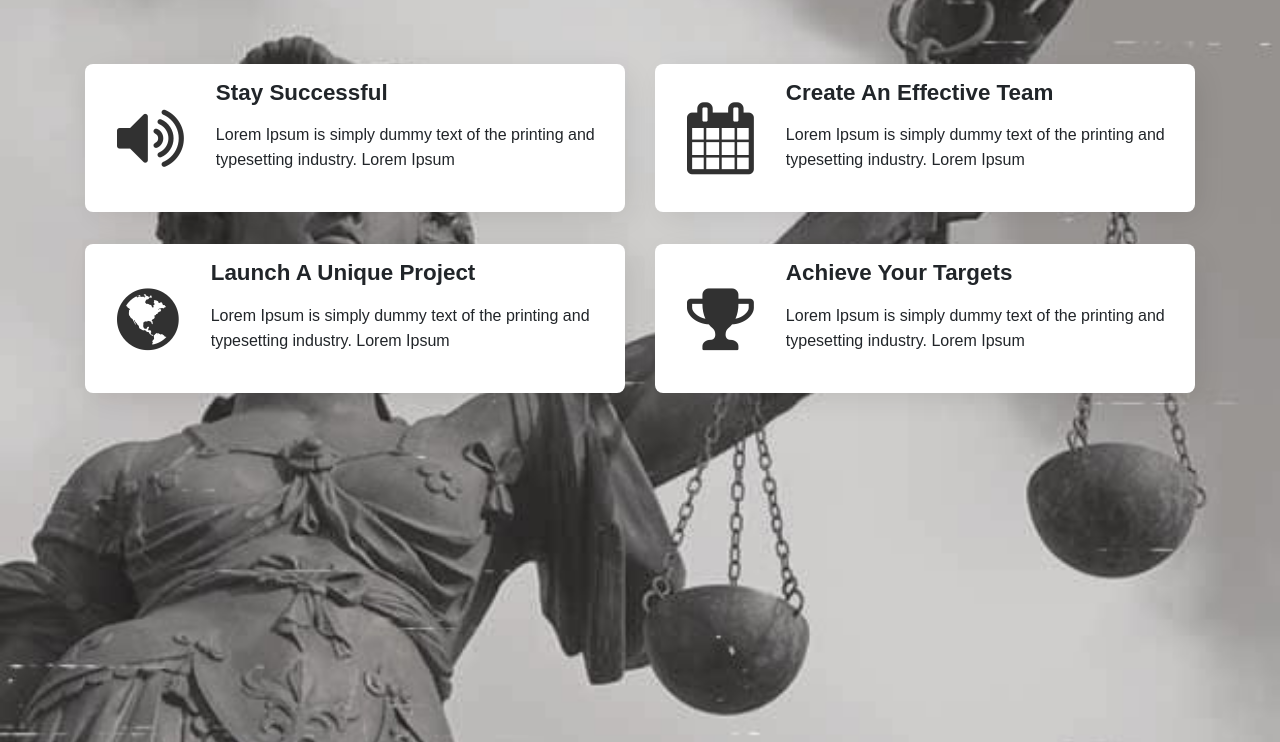
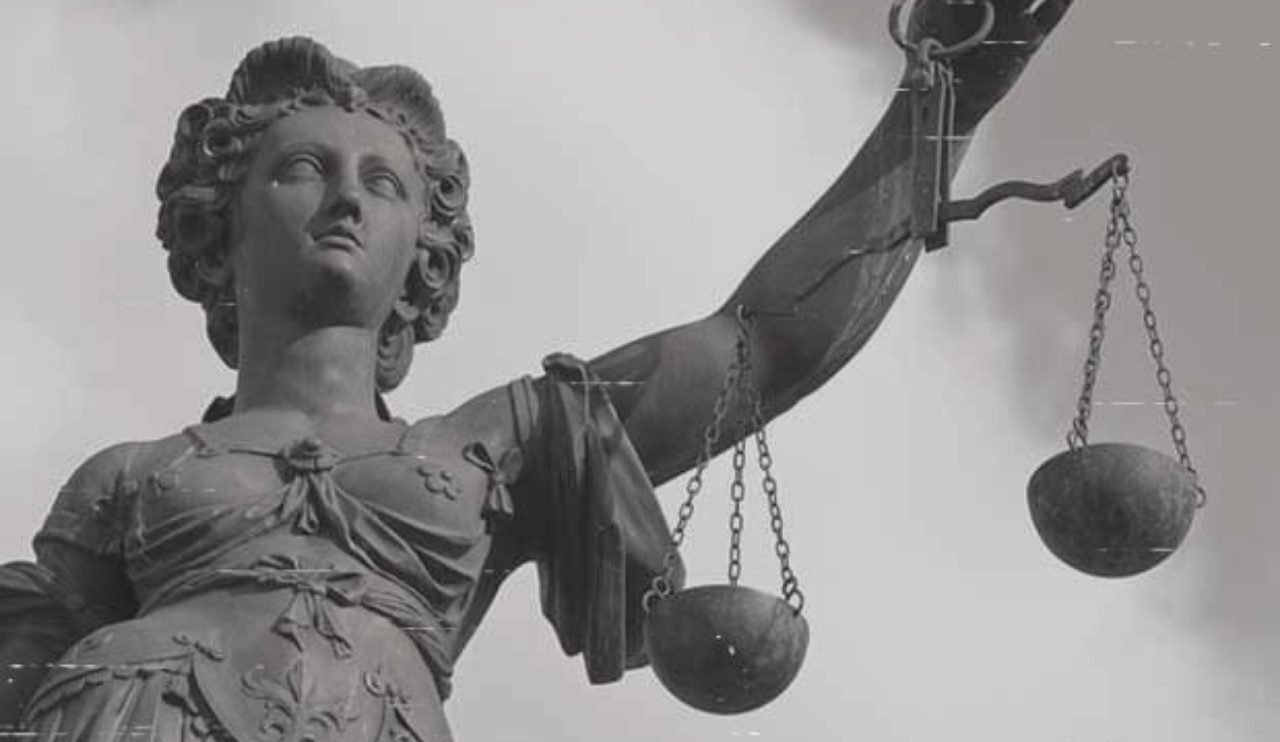
Before and after one commit to Astralroth/Proyect-Lex, a Django app: template core/templates/core/index.html in a window 1280 px wide. Shown: the part 58-800 px from the top of the page. Run offline with Django 3.2, Linux system fonts and the light colour scheme; the template is opened without the code that fills it, so the values that code supplies are empty; some libraries are stand-ins or nearby versions.

Commit message:
cambio de index

```diff
--- a/core/templates/core/base.html
+++ b/core/templates/core/base.html
@@ -51,7 +51,12 @@
                         {% if perms.core.add_contrato %}
                         <a class="dropdown-item" href="{% url 'contract' %}">Solicitar</a>
                         {% endif %}
+                        {% if perms.core.view_contrato %}
                         <a class="dropdown-item" href="{% url 'contract_view' %}">Consultar</a>
+                        {% endif %}
+                        {% if perms.core.change_contrato %}
+                        <a class="dropdown-item" href="{% url 'contract_view_staff' %}">Consultar todos</a>
+                        {% endif %}
 
                     </div>
                 </li>
@@ -82,17 +87,17 @@
                     </div>
                 </li>
                 {% endif %}
-                {% if perms.core.view_pagos %}
+                {% if perms.core.view_pago %}
                 <li class="nav-item dropdown">
                     <a class="nav-link dropdown-toggle text-light" href="#" id="navbarDropdown" role="button"
                         data-toggle="dropdown" aria-haspopup="true" aria-expanded="false">
                         Pagos
                     </a>
                     <div class="dropdown-menu" aria-labelledby="navbarDropdown">
-                        {% if perms.core.add_presupuesto %}
+                        {% if perms.core.add_pago %}
                         <a class="dropdown-item" href="{% url 'pago' %}">Agregar</a>
-
                         {% endif %}
+                        <a class="dropdown-item" href="{% url 'pago_view_staff' %}">Consultar todos</a>
 
                     </div>
                 </li>
--- a/core/templates/core/index.html
+++ b/core/templates/core/index.html
@@ -1,73 +1,3 @@
 {% extends 'core/base.html' %}
 {% block content %}
-<link href="//maxcdn.bootstrapcdn.com/bootstrap/4.1.1/css/bootstrap.min.css" rel="stylesheet" id="bootstrap-css">
-<script src="//maxcdn.bootstrapcdn.com/bootstrap/4.1.1/js/bootstrap.min.js"></script>
-<script src="//cdnjs.cloudflare.com/ajax/libs/jquery/3.2.1/jquery.min.js"></script>
-<!------ Include the above in your HEAD tag ---------->
-
-<link rel="stylesheet" href="https://maxcdn.bootstrapcdn.com/font-awesome/4.7.0/css/font-awesome.min.css"><link rel="stylesheet" href="https://maxcdn.bootstrapcdn.com/font-awesome/4.7.0/css/font-awesome.min.css">
-
-<section>
-<div class="container">
-
-
-		<div class="row mbr-justify-content-center">
-
-            <div class="col-lg-6 mbr-col-md-10">
-                <div class="wrap">
-                    <div class="ico-wrap">
-                        <span class="mbr-iconfont fa-volume-up fa"></span>
-                    </div>
-                    <div class="text-wrap vcenter">
-                        <h2 class="mbr-fonts-style mbr-bold mbr-section-title3 display-5">Stay <span>Successful</span></h2>
-                        <p class="mbr-fonts-style text1 mbr-text display-6">Lorem Ipsum is simply dummy text of the printing and typesetting industry. Lorem Ipsum</p>
-                    </div>
-                </div>
-            </div>
-            <div class="col-lg-6 mbr-col-md-10">
-                <div class="wrap">
-                    <div class="ico-wrap">
-                        <span class="mbr-iconfont fa-calendar fa"></span>
-                    </div>
-                    <div class="text-wrap vcenter">
-                        <h2 class="mbr-fonts-style mbr-bold mbr-section-title3 display-5">Create
-                            <span>An Effective Team</span>
-                        </h2>
-                        <p class="mbr-fonts-style text1 mbr-text display-6">Lorem Ipsum is simply dummy text of the printing and typesetting industry. Lorem Ipsum</p>
-                    </div>
-                </div>
-            </div>
-            <div class="col-lg-6 mbr-col-md-10">
-                <div class="wrap">
-                    <div class="ico-wrap">
-                        <span class="mbr-iconfont fa-globe fa"></span>
-                    </div>
-                    <div class="text-wrap vcenter">
-                        <h2 class="mbr-fonts-style mbr-bold mbr-section-title3 display-5">Launch
-                            <span>A Unique Project</span>
-                        </h2>
-                        <p class="mbr-fonts-style text1 mbr-text display-6">Lorem Ipsum is simply dummy text of the printing and typesetting industry. Lorem Ipsum</p>
-                    </div>
-                </div>
-            </div>
-            <div class="col-lg-6 mbr-col-md-10">
-                <div class="wrap">
-                    <div class="ico-wrap">
-                        <span class="mbr-iconfont fa-trophy fa"></span>
-                    </div>
-                    <div class="text-wrap vcenter">
-                        <h2 class="mbr-fonts-style mbr-bold mbr-section-title3 display-5">Achieve <span>Your Targets</span></h2>
-                        <p class="mbr-fonts-style text1 mbr-text display-6">Lorem Ipsum is simply dummy text of the printing and typesetting industry. Lorem Ipsum</p>
-                    </div>
-                </div>
-            </div>
-
-
-
-
-        </div>
-
-</div>
-
-</section>
 {% endblock content %}
--- a/core/templates/core/modificar_perfil.html
+++ b/core/templates/core/modificar_perfil.html
@@ -16,7 +16,7 @@
 	<div class="d-flex justify-content-center">
 		<div class="card mt-5 col-md-4 animated bounceInDown myForm">
 			<div class="card-header">
-				<center><h4>Agregar Causa</h4></center>
+				<center><h4>Modificar Perfil</h4></center>
 			</div>
 			<div class="card-body">
 				<form method="post" enctype="multipart/form-data">
```
Also changed, not shown: core/views.py (+4 -6 lines), db.sqlite3.
